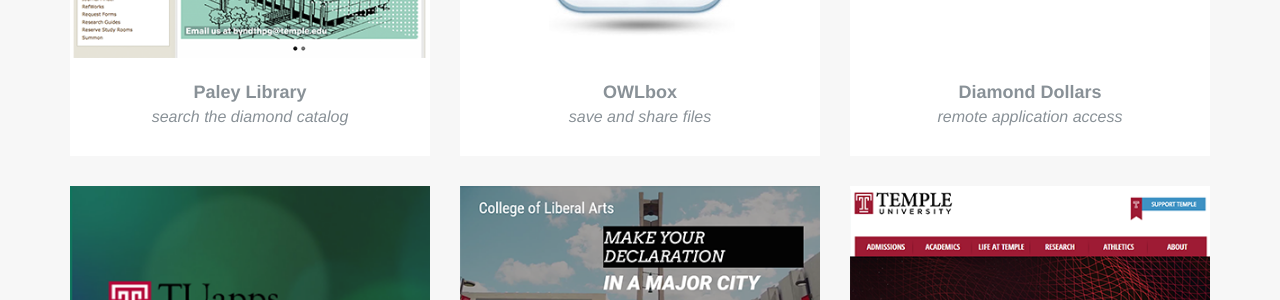
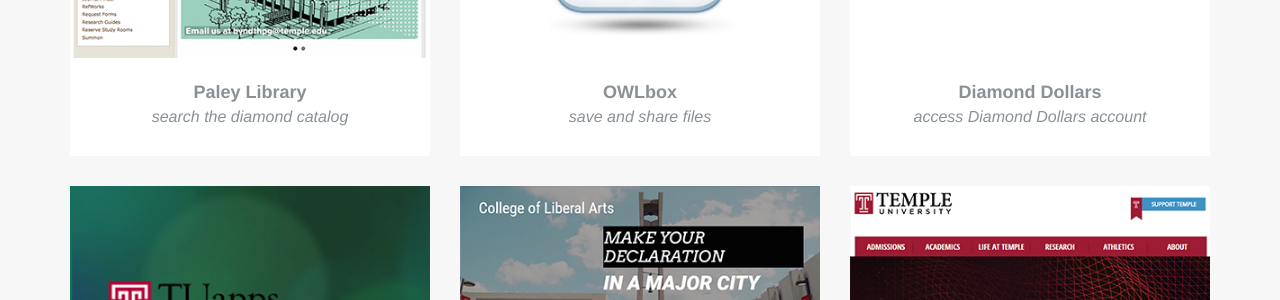
Before and after one commit to TULiberalArts/Start, a Jekyll site: the page built from index.html, in a window 1280 px wide and 900 px high, scrolled down 952 px. Shown: the part 176-476 px from the top of the window. Built offline with Jekyll 4.4.1, drawn with Linux system fonts in a browser that asks for light colours.

Commit message:
fix diamond dollars description

```diff
--- a/_data/links.yml
+++ b/_data/links.yml
@@ -39,7 +39,7 @@
   uri: "https://owlbox.temple.edu"
 
 - name: Diamond Dollars
-  description: 'remote application access'
+  description: 'access Diamond Dollars account'
   image_path: img/diamonddollars.png
   uri: "http://www.temple.edu/diamonddollars/"
 
```
